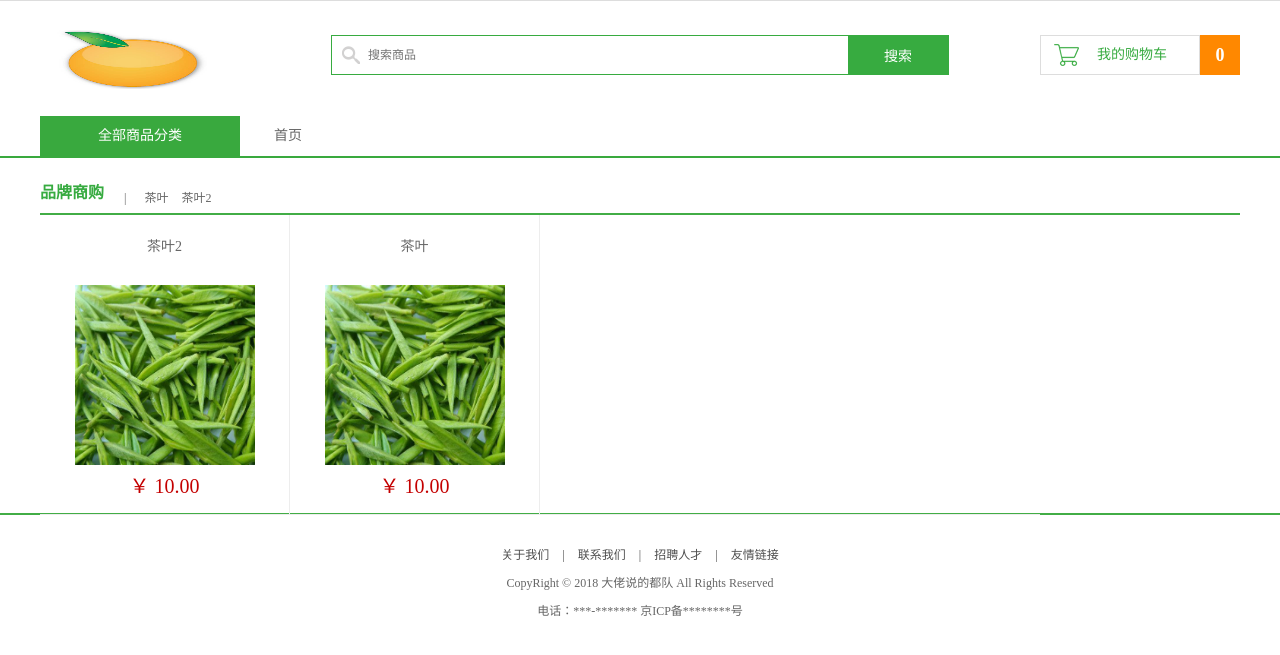
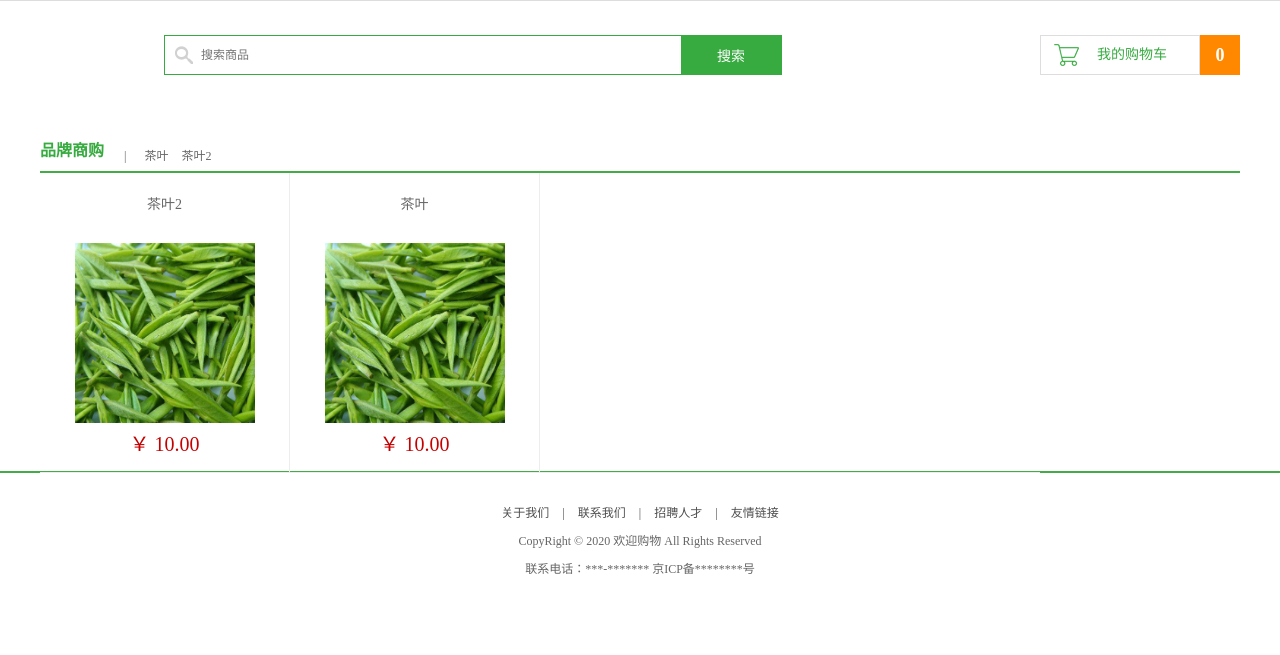
Before and after one commit to shaphan007/daily_fresh_demo_2, a Django app: page / in a window 1280 px wide. Shown: the part 29-684 px from the top of the page. Run offline with Django 3.2, Linux system fonts and the light colour scheme; data comes from the database, SQL or seed files in the repository; both versions use the stored data as it was after the commit; parts of the project's set-up code (start-up, migrations or seed data) failed here and were passed over.

Commit message:
样式调整

```diff
--- a/templates/base.html
+++ b/templates/base.html
@@ -37,11 +37,11 @@
 
 
     <div class="search_bar clearfix">
-		<a href="/" class="logo fl"><img src="/static/images/logo_shaphan.jpg" width="150px" height="59px"></a>
+{#		<a href="/" class="logo fl"><img src="/static/images/logo_shaphan.jpg" width="150px" height="59px"></a>#}
         {% if page_name == 1 %}
             <div class="sub_page_name fl">|&nbsp;&nbsp;&nbsp;&nbsp;{{ title }}</div>
         {% endif %}
-		<div class="search_con fl">
+		<div class="search_con fl" >
              <script>
                 $(function () {
                     $('.input_btn').click(function () {
@@ -56,7 +56,7 @@
                 })
 
             </script>
-			<input type="text" class="input_text fl" name="q" placeholder="搜索商品">
+			<input  type="text" class="input_text fl" name="q" placeholder="搜索商品" >
 			<input type="button" class="input_btn fr" name="" value="搜索">
 		</div>
 
--- a/templates/base_foot.html
+++ b/templates/base_foot.html
@@ -24,8 +24,8 @@
 			<span>|</span>
 			<a href="#">友情链接</a>
 		</div>
-		<p>CopyRight © 2018 大佬说的都队 All Rights Reserved</p>
-		<p>电话：***-*******    京ICP备********号</p>
+		<p>CopyRight © 2020 欢迎购物 All Rights Reserved</p>
+		<p>联系电话：***-*******    京ICP备********号</p>
 	</div>
 
 </body>
--- a/templates/df_goods/index.html
+++ b/templates/df_goods/index.html
@@ -6,15 +6,15 @@
 {% endblock head %}
 
 {% block center_body %}
-
-	<div class="navbar_con">
-		<div class="navbar">
-			<h1 class="fl">全部商品分类</h1>
-			<ul class="navlist fl">
-				<li><a href="{% url "df_goods:index" %}">首页</a></li>
-			</ul>
-		</div>
-	</div>
+{##}
+{#	<div class="navbar_con">#}
+{#		<div class="navbar">#}
+{#			<h1 class="fl">全部商品分类</h1>#}
+{#			<ul class="navlist fl">#}
+{#				<li><a href="{% url "df_goods:index" %}">首页</a></li>#}
+{#			</ul>#}
+{#		</div>#}
+{#	</div>#}
 
 	<!--<div class="center_con clearfix">-->
 		<!--<ul class="subnav fl">-->
```
Also changed, not shown: README.md, db.sqlite3.
